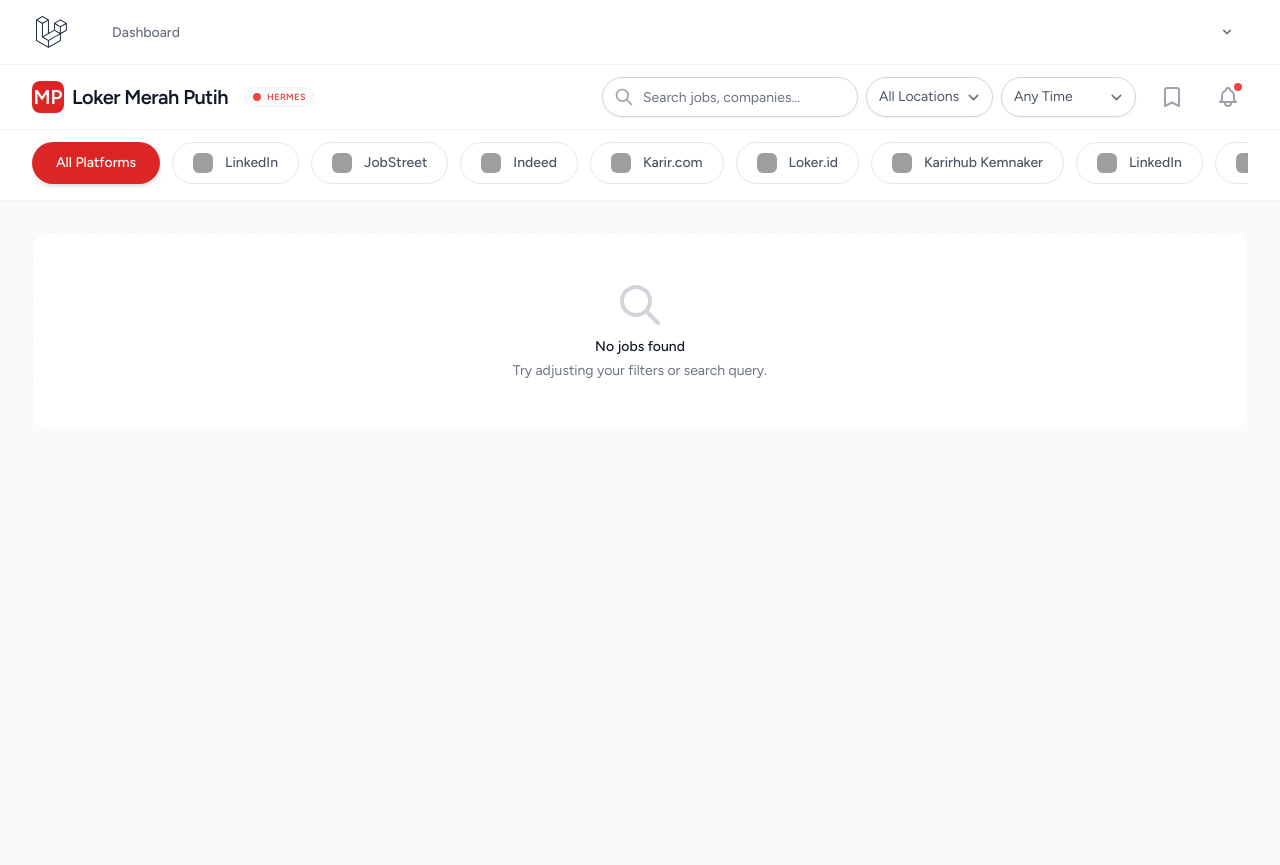
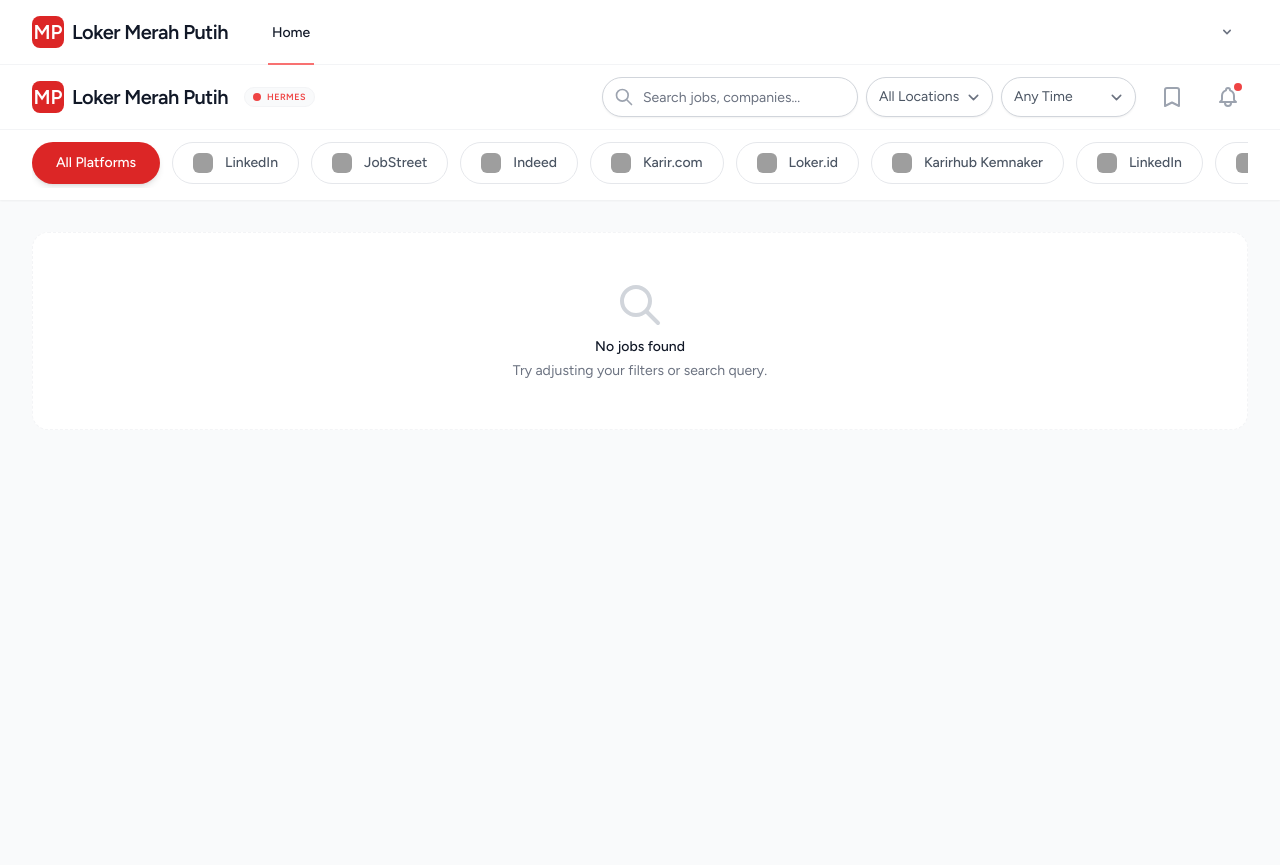
Before and after one commit to luqni/lokeran, a Laravel app: page / in a window 1280 px wide. Run offline with Laravel 12, Linux system fonts and the light colour scheme; a user stored in the database is signed in; data comes from the database, SQL or seed files in the repository; data that the repository does not hold is empty; style sheets or scripts are compiled from the project's sources; some libraries are stand-ins or nearby versions; grey boxes are pictures that could not be loaded.

Commit message:
style: replace laravel logo with app logo in navigation bar

```diff
--- a/resources/views/livewire/layout/navigation.blade.php
+++ b/resources/views/livewire/layout/navigation.blade.php
@@ -23,15 +23,18 @@
             <div class="flex">
                 <!-- Logo -->
                 <div class="shrink-0 flex items-center">
-                    <a href="{{ route('dashboard') }}" wire:navigate>
-                        <x-application-logo class="block h-9 w-auto fill-current text-gray-800" />
+                    <a href="{{ route('home') }}" wire:navigate class="flex items-center gap-2">
+                        <div class="w-8 h-8 bg-red-600 rounded-lg flex items-center justify-center text-white font-bold text-xl">
+                            MP
+                        </div>
+                        <span class="text-xl font-bold text-gray-900 tracking-tight hidden sm:block">Loker Merah Putih</span>
                     </a>
                 </div>
 
                 <!-- Navigation Links -->
                 <div class="hidden space-x-8 sm:-my-px sm:ms-10 sm:flex">
-                    <x-nav-link :href="route('dashboard')" :active="request()->routeIs('dashboard')" wire:navigate>
-                        {{ __('Dashboard') }}
+                    <x-nav-link :href="route('home')" :active="request()->routeIs('home')" wire:navigate>
+                        {{ __('Home') }}
                     </x-nav-link>
                 </div>
             </div>
@@ -81,8 +84,8 @@
     <!-- Responsive Navigation Menu -->
     <div :class="{'block': open, 'hidden': ! open}" class="hidden sm:hidden">
         <div class="pt-2 pb-3 space-y-1">
-            <x-responsive-nav-link :href="route('dashboard')" :active="request()->routeIs('dashboard')" wire:navigate>
-                {{ __('Dashboard') }}
+            <x-responsive-nav-link :href="route('home')" :active="request()->routeIs('home')" wire:navigate>
+                {{ __('Home') }}
             </x-responsive-nav-link>
         </div>
 
```
